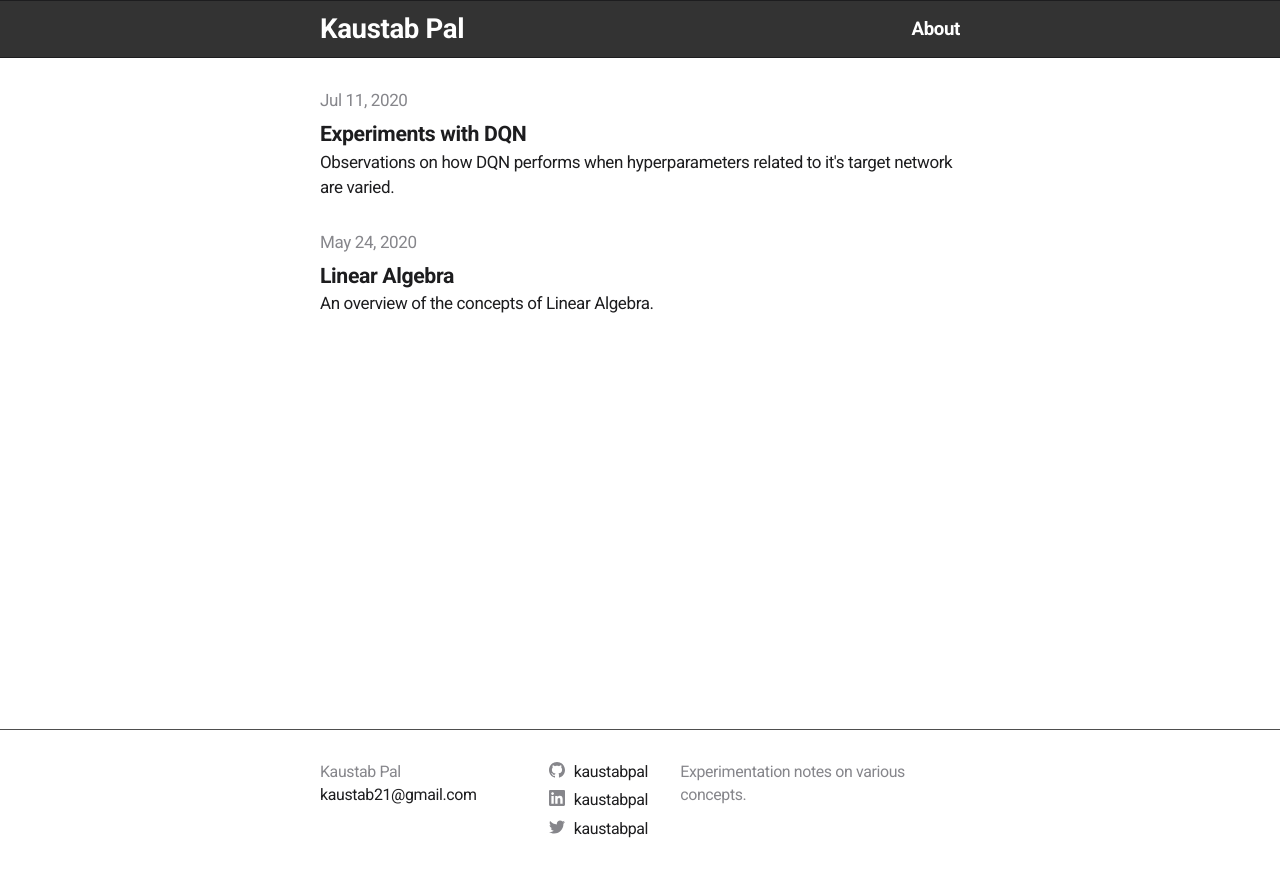
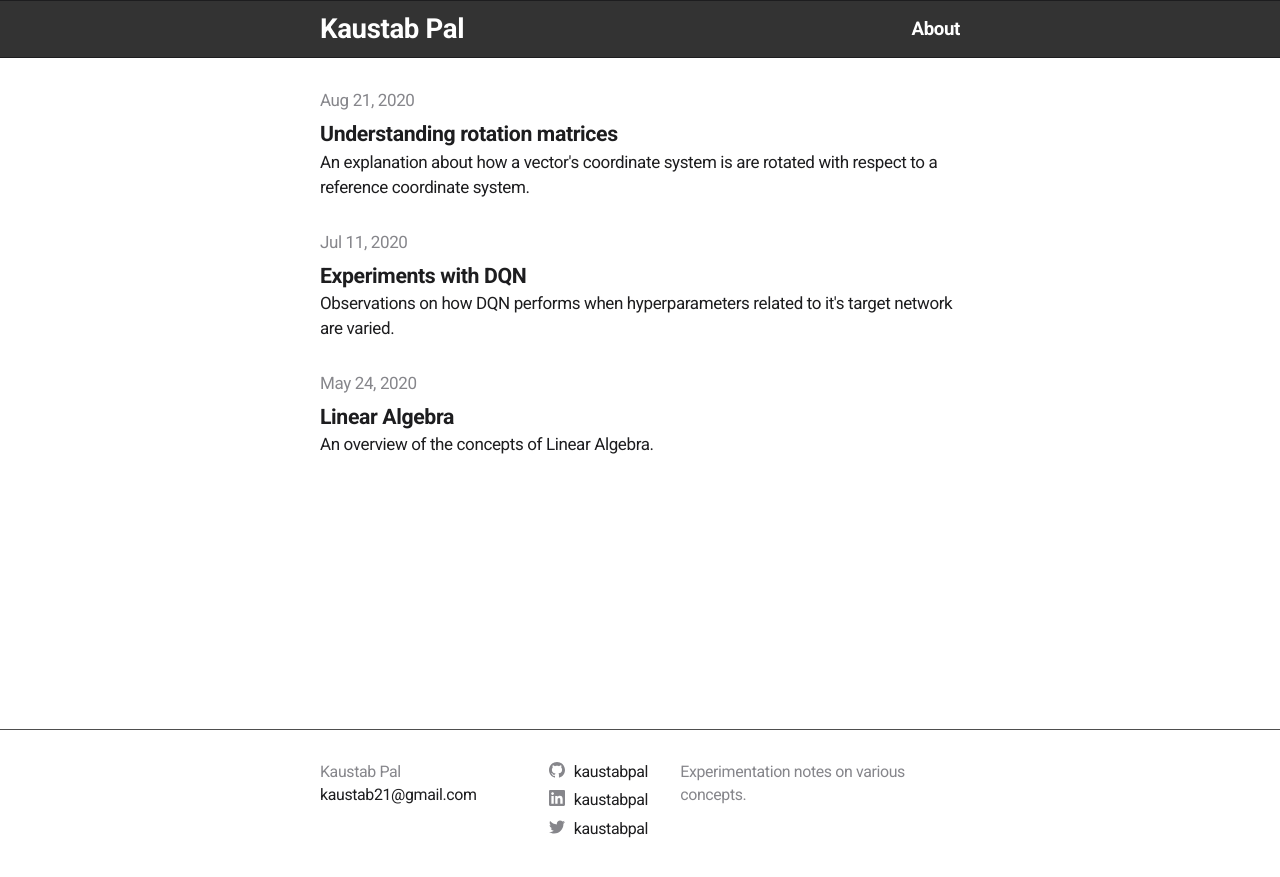
Before and after one commit to kaustabpal/kaustabpal.github.io, a Jekyll site: the page built from index.markdown, in a window 1280 px wide. Shown: the top 877 px of the page. Built offline with Jekyll 4.4.1, drawn with Linux system fonts in a browser that asks for light colours; nearby versions of some CDN libraries; some of the changed lines change nothing that is shown.

Commit message:
Added rotation matrices

```diff
--- /dev/null
+++ b/_posts/2020-08-21-rotation_matrices.md
@@ -0,0 +1,205 @@
+---
+layout: post
+title: "Understanding rotation matrices"
+excerpt: "An explanation about how a vector's coordinate system is are rotated with respect to a reference coordinate system."
+tags: maths
+---
+- *For the sake of making the explanations easier, we will be working on the two dimensional coordinate plane $$R^2$$. The same explanations work on higher-dimensional spaces as well.*
+
+- *While the concept of rotation matrix is very simple, it might get a bit confusing if you are learning about it for the first time. My advice would be to follow along slowly with this or any other source you are using and do the math yourself on a piece of paper.*
+
+{: class="table-of-content"}
+* TOC
+{:toc}
+
+# Vectors
+
+Vectors are representations of points in a space. The points in the 2-d space are represented by their $$x$$ and $$y$$ coordinates which can be written in the form of a vector as:
+
+$$\begin{bmatrix}x \\ y \end{bmatrix}$$
+
+Vectors are represented as lower-case **bold** letters.
+
+# Vector dot product
+
+Given two vectors $$\boldsymbol{a}$$ and $$\boldsymbol{b}$$, their dot products is given as $$\rVert \boldsymbol{a} \rVert \times \rVert \boldsymbol{b} \rVert \times \cos \theta$$. Geometrically, the dot product tells us the projection of vector $$\boldsymbol{a}$$ on the vector $$\boldsymbol{b}$$.
+
+# Matrices
+
+A matrix can be seen as a set of column vectors where the number of columns in the matrix is the number of column vectors and the number of rows in the matrix is the size of each column vector. A $$m\times n$$ matrix has $$n$$ column vectors and each column vector is of length $$m$$. Matrices are represented as UPPERCASE letters.
+
+# Linear combination
+
+Given two vectors $$\boldsymbol{v_{1}}$$ and $$\boldsymbol{v_2}$$ and scalars $$\lambda_1$$ and $$\lambda_2$$, the sum $$\lambda_1 \boldsymbol{v_1}+\lambda_2 \boldsymbol{v_2}$$ is called a linear combination of the vectors $$\boldsymbol{v_1}$$ and $$\boldsymbol{v_2}$$. The scalars $$\lambda_1$$ and $$\lambda_2$$ are called the coefficients of the linear combination.
+
+If vectors $$\boldsymbol{v_1}$$ and $$\boldsymbol{v_2}$$ are column vectors of a matrix $$A$$ and the vector $$\boldsymbol{x}$$ is given by $$\boldsymbol{x}=\begin{bmatrix}\lambda_1 & \lambda_2\end{bmatrix}^T$$, then $$A\boldsymbol{x}$$ gives us the linear combination of the column vectors of the matrix $$A$$ where the coefficients of the linear combination are the values of the vector $$\boldsymbol{x}$$.
+
+# Vector spaces
+
+In two dimensional vectors, the vectors have two components that represents the $$x$$ coordinates and $$y$$ coordinates of the two-dimensional plane. This two-dimensional plane is called a vector space. If we pick any two vectors from this two-dimensional plane, their linear combination will always lie in the plane. As a rule of thumb, if we take any number of vectors from a vector space, their linear combination will always lie in that vector space. Some other examples of vector spaces are the three-dimensional space, four-dimensional space and so on.
+
+# Span
+
+We are given two vectors $$\begin{bmatrix}0 & 1\end{bmatrix}^T$$ and $$\begin{bmatrix}1 & 0\end{bmatrix}^T$$. These two vectors lie on the two-dimensional vector space. If we pick any vector from this space, it will be a linear combination of these two vectors. That is why these two vectors are said to span the space.
+
+ Vectors $$\boldsymbol{v_1}, \boldsymbol{v_2}, \dots \boldsymbol{v_n}$$ are said to span a space when the space consists of all linear combinations of those vectors.
+# Basis
+
+ If we are given a sequence of vectors $$\boldsymbol{v_1}, \boldsymbol{v_2}, \dots \boldsymbol{v_n}$$ such that they are independent and they span a vector space, then these vectors are said to form the basis for that vector space.
+
+# Standard Basis
+
+The standard basis vectors are the simplest basis vectors for a given vector space. In a standard basis vector, only one element is $$1$$ and all the other elements are $$0$$.
+
+For a given euclidean space, the standard basis vectors are the unit vectors of the axes of that vector space. For the two dimensional vector space, the standard basis vectors are:
+
+$$\hat{x}=\begin{bmatrix}1\\0\end{bmatrix}$$
+
+and
+
+$$\hat{y}=\begin{bmatrix}0\\1\end{bmatrix}$$
+
+Every other vector in this vector space is given by the linear combination of these two vectors.
+
+# Coordinate system
+
+We represent a coordinate system as $$\{A\}$$.
+
+Let $$\{E\}$$ be the coordinate system of the earth and $$\{P\}$$ be the coordinate system of a flying airplane.
+
+Let $$^{P}\boldsymbol{p}$$ be the position vectors of the people sitting inside the plane in the airplane's coordinate system $$\{P\}$$.
+
+Let $$^{E}\boldsymbol{p}$$ be the position vector of the people sitting inside the plane in the earth's coordinate system $$\{E\}$$.
+
+As the airplane moves, $$^{P}\boldsymbol{p}$$ remains the same, but $$^{E}\boldsymbol{p}$$ changes. This is because when we say the airplane moves, what we are implying is the coordinate system of the airplane i.e. $$\{P\}$$ is moving with respect to the coordinate system of the earth $$\{E\}$$. What this means is that as the airplane moves, everything inside the airplane moves with it as well since they lie in the airplane's coordinate system. That is why with respect to the airplane's coordinate system everything is stationary. However with respect to the earth's coordinate system, as the airplane moves, everything inside the airplane is moving as well. Therefore their position vectors with respect to the earth's coordinate system will keep changing.
+
+# Rotating a coordinate frame
+
+Let's start by looking at the airplane's coordinate system $$\{P\}$$, which is at an angle $$0\degree$$ with respect to the earth's coordinate system $$\{E\}$$.
+
+> ![](assets/img/mr/File_001.png)
+*Fig 1: Airplane coordinate system $$\{P\}$$ at an angle $$0\degree$$ with respect to the Earth coordinate system $$\{E\}$$.*
+
+For the airplane's coordinate system, $$^{P}\boldsymbol{x}$$ is the unit basis vector which represents the x-axis and $$^{P}\boldsymbol{y}$$ is the unit basis vector which represents the y-axis.
+
+For the earth's coordinate system, $$^{E}\boldsymbol{x}$$ is the unit basis vector which represents the x-axis and $$^{E}\boldsymbol{y}$$ is the unit basis vector which represents the y-axis.
+
+Since $$^{P}\boldsymbol{x}$$ is the standard basis vector for $$\{P\}$$,
+
+$$^{P}\boldsymbol{x} = \begin{bmatrix}1\\0\end{bmatrix}$$
+
+To represent $$^{P}\boldsymbol{x}$$ with respect to earth's coordinate system $$\{E\}$$, we need to find the projection of $$^{P}\boldsymbol{x}$$ on $$^{E}\boldsymbol{x}$$ and $$^{P}\boldsymbol{x}$$ on $$^{E}\boldsymbol{y}$$. This will give us the $$x$$ and $$y$$ coordinates of $$^{P}\boldsymbol{x}$$ with respect to earth's coordinate system $$\{E\}$$.
+
+To find the projection of one vector on another we use dot product.
+
+Therefore the $$x$$ component of $$^{P}\boldsymbol{x}$$ with respect to $$\{E\}$$ is
+
+$$\rVert ^{P}\boldsymbol{x}\rVert \rVert ^{E}\boldsymbol{x}\rVert \cos \theta$$
+
+The $$y$$ component of $$^{P}\boldsymbol{x}$$ with respect to $$\{E\}$$ is
+
+$$\rVert ^{P}\boldsymbol{x}\rVert \rVert ^{E}\boldsymbol{y}\rVert \cos (90 - \theta)$$
+
+Representing this in the form of a vector, we get:
+
+$$^{E}\boldsymbol{x}_{P}=\begin{bmatrix}\rVert ^{P}\boldsymbol{x}\rVert \rVert ^{E}\boldsymbol{x}\rVert \cos \theta \\ \rVert ^{P}\boldsymbol{x}\rVert \rVert ^{E}\boldsymbol{y}\rVert \cos (90 - \theta)\end{bmatrix}$$
+
+$$^{E}\boldsymbol{x}_{P}$$ is the $$^{P}\boldsymbol{x}$$ vector with respect to Earth's coordinate system.
+
+Here, $$\theta$$ is the angle between $$^{P}\boldsymbol{x}$$ and $$^{E}\boldsymbol{x}$$. For this example $$\theta$$ is $$0$$.
+
+Since $$^{P}\boldsymbol{x}$$ and $$^{E}\boldsymbol{x}$$ are unit basis vectors, $$\rVert ^{P}\boldsymbol{x}\rVert = 1$$ and $$\rVert ^{E}\boldsymbol{x}\rVert = 1$$.
+
+Putting these values in $$^{E}\boldsymbol{x}_{P}$$ we get
+
+$$^{E}\boldsymbol{x}_{P}=\begin{bmatrix}1 \times 1 \times \cos 0 \\ 1 \times 1 \times \cos (90 - 0)\end{bmatrix} = \begin{bmatrix}1 \\ 0\end{bmatrix}$$
+
+Similarly, since $$^{P}\boldsymbol{y}$$ is the standard basis vector for $$\{P\}$$,
+
+$$^{P}\boldsymbol{y} = \begin{bmatrix}0\\1\end{bmatrix}$$
+
+To represent $$^{P}\boldsymbol{y}$$ with respect to earth's coordinate system, we need to find the projection of $$^{P}\boldsymbol{y}$$ on $$^{E}\boldsymbol{x}$$ and $$^{P}\boldsymbol{y}$$ on $$^{E}\boldsymbol{y}$$. This will give us the $$x$$ and $$y$$ coordinates of $$^{P}\boldsymbol{y}$$ with respect to earth's coordinate system $$\{E\}$$.
+
+The $$x$$ component of $$^{P}\boldsymbol{y}$$ with respect to $$\{E\}$$ is
+
+$$\rVert ^{P}\boldsymbol{y}\rVert \rVert ^{E}\boldsymbol{x}\rVert \cos (90+\theta)$$
+
+The $$y$$ component of $$^{P}\boldsymbol{y}$$ with respect to $$\{E\}$$ is
+
+$$\rVert ^{P}\boldsymbol{y}\rVert \rVert ^{E}\boldsymbol{y}\rVert \cos \theta$$
+
+Representing this in the form of a vector, we get:
+
+$$^{E}\boldsymbol{y}_{P}=\begin{bmatrix}\rVert ^{P}\boldsymbol{y}\rVert \rVert ^{E}\boldsymbol{x}\rVert \cos (90+\theta) \\ \rVert ^{P}\boldsymbol{y}\rVert \rVert ^{E}\boldsymbol{y}\rVert \cos \theta\end{bmatrix}$$
+
+$$^{E}\boldsymbol{y}_{P}$$ is the $$^{P}\boldsymbol{y}$$ vector with respect to Earth's coordinate system $$\{E\}$$.
+
+Here, $$\theta$$ is the angle between $$^{P}\boldsymbol{x}$$ and $$^{E}\boldsymbol{x}$$. Since $$^{P}\boldsymbol{x}$$ makes an angle of $$\theta$$ with $$^{E}\boldsymbol{x}$$, $$^{P}\boldsymbol{y}$$ will make an angle of $$90+\theta$$ with $$^{E}\boldsymbol{x}$$ and $$^{P}\boldsymbol{y}$$ will make an angle of $$\theta$$ with $$^{E}\boldsymbol{y}$$. For this example $$\theta$$ is $$0$$.
+
+Since $$^{P}\boldsymbol{y}$$, $$^{E}\boldsymbol{x}$$ and $$^{E}\boldsymbol{y}$$ are unit basis vectors, $$\rVert ^{P}\boldsymbol{x}\rVert = 1$$ and $$\rVert ^{E}\boldsymbol{x}\rVert = 1$$ and $$\rVert ^{E}\boldsymbol{y}\rVert = 1$$.
+
+Putting these values in $$^{E}\boldsymbol{y}_{P}$$ we get
+
+$$^{E}\boldsymbol{y}_{P}=\begin{bmatrix}1 \times 1 \times \cos (90+0) \\ 1 \times 1 \times \cos 0\end{bmatrix} = \begin{bmatrix}0 \\ 1\end{bmatrix}$$
+
+We represent the coordinate system $$\{P\}$$ rotated by an angle $$0\degree$$ with respect to coordinate system $$\{E\}$$ in the form of a matrix as:
+
+$$^{E}R_{P} = \begin{bmatrix}1 & 0 \\ 0 & 1 \end{bmatrix}$$
+
+Here $$^{E}R_{P}$$ is called a rotation matrix. To represent any vector in $$\{P\}$$ with respect to $$\{E\}$$ we simply multiply that vector with this matrix.
+
+Suppose we have a vector in $$\{P\}$$ represented as
+
+$$^{P}\boldsymbol{v} = \begin{bmatrix}x\\y\end{bmatrix}$$
+
+To represent $$^{P}\boldsymbol{v}$$ with respect to $$\{E\}$$ we multiply $$^{P}\boldsymbol{v}$$ to our rotation matrix $$^{E}R_{P}$$
+
+$$^{E}\boldsymbol{v}_{P}= ^{E}R_{P} \times ^{P}\boldsymbol{v} $$
+
+$$\implies ^{E}\boldsymbol{v}_{P}= \begin{bmatrix}1 & 0 \\ 0 & 1 \end{bmatrix} \times \begin{bmatrix}x\\y\end{bmatrix}$$
+
+$$ \implies ^{E}\boldsymbol{v}_{P}= x \times \begin{bmatrix}1\\0\end{bmatrix} + y \times \begin{bmatrix}0 \\ 1\end{bmatrix}$$
+
+$$ \implies ^{E}\boldsymbol{v}_{P}= x \times ^{E}\boldsymbol{x}_{P} + y \times ^{E}\boldsymbol{y}_{P}$$
+
+What happens here is we scale the standard basis vectors of our rotated coordinate frame $$\{P\}$$ with the $$x$$ and $$y$$ values of the vector inside that coordinate frame $$\{P\}$$. Adding these will give us the vector $$^{E}\boldsymbol{v}_{P}$$ which is $$^{P}\boldsymbol{v}$$ rotated by angle $$\theta$$ with respect to $$\{E\}$$. This also means that the new rotated vector is just the linear combination of the standard basis vectors of our rotated coordinate system $$\{P\}$$ which means **we cannot rotate a vector without rotating it's coordinate system with respect to our reference coordinate system.** In our example our reference coordinate system is the earth coordinate system $$\{E\}$$.
+
+In our example, we rotate our coordinate system $$\{P\}$$ by an angle $$0 \degree$$ with respect to $$\{E\}$$. The same technique applies for rotating $$\{P\}$$ by any angle $$\theta$$. To make things easier, we can simply formulate a generalized rotation matrix as
+
+$$^{E}R_{P} = \begin{bmatrix}\rVert ^{P}\boldsymbol{x}\rVert \rVert ^{E}\boldsymbol{x}\rVert \cos \theta & \rVert ^{P}\boldsymbol{y}\rVert \rVert ^{E}\boldsymbol{x}\rVert \cos (90+\theta) \\ \rVert ^{P}\boldsymbol{x}\rVert \rVert ^{E}\boldsymbol{y}\rVert \cos (90 - \theta) & \rVert ^{P}\boldsymbol{y}\rVert \rVert ^{E}\boldsymbol{y}\rVert \cos \theta \end{bmatrix}$$
+
+Now $$^{P}\boldsymbol{x}$$, $$^{P}\boldsymbol{y}$$ and $$^{E}\boldsymbol{x}$$, $$^{E}\boldsymbol{y}$$ are all standard basis vectors. Therefore $$\rVert ^{P}\boldsymbol{x}\rVert$$, $$\rVert ^{P}\boldsymbol{y}\rVert$$ and $$\rVert ^{E}\boldsymbol{x}\rVert$$, $$\rVert ^{E}\boldsymbol{y}\rVert$$ are all $$1$$.
+
+Therefore we can write $$^{E}R_{P}$$ as
+
+$$^{E}R_{P} = \begin{bmatrix}\cos \theta & \cos (90+\theta) \\ \cos (90 - \theta) & \cos \theta \end{bmatrix}$$
+
+From trigonometry, we know $$\cos (90+\theta) = - \sin \theta$$ and $$\cos (90-\theta) =  \sin \theta$$. Substituting these in $$^{E}R_{P}$$ we get our final rotation matrix as:
+
+$$^{E}R_{P} = \begin{bmatrix}\cos \theta & - \sin \theta \\ \sin \theta & \cos \theta \end{bmatrix}$$
+
+# Rotation Matrices
+
+Using the rotation matrix $$^{E}R_{P}$$ we can rotate any vector's coordinate system by any angle with respect to our reference coordinate system.
+
+In our airplane example, our reference coordinate system is the earth $$\{E\}$$. If we want to rotate our airplane by an angle of $$\theta$$ with respect to Earth $$\{E\}$$, we need to rotate our airplane's coordinate system $$\{P\}$$ by an angle of $$\theta$$ with respect to our Earth's coordinate system $$\{E\}$$.
+
+Let $$\theta$$ be equal to $$30 \degree$$.
+
+Then our rotation matrix $$^{E}R_{P}$$ becomes
+
+$$^{E}R_{P} = \begin{bmatrix}\cos 30 \degree & - \sin 30 \degree \\ \sin 30 \degree & \cos 30 \degree \end{bmatrix}$$
+
+$$\implies ^{E}R_{P} = \begin{bmatrix}0.86 & - 0.5 \\ 0.5 & 0.86 \end{bmatrix}$$
+
+If we plot the column vectors of this rotation matrix, we will see that the coordinate system of the airplane $$\{P\}$$ is rotated by $$30\degree$$ with respect to the Earth's coordinate system $$\{E\}$$. Any vector that lies in $$\{P\}$$ will also be rotated by $$30 \degree$$ with respect to $$\{E\}$$. To represent any vector in $$\{P\}$$ with respect to $$\{E\}$$, we simply multiply that vector with our rotation matrix $$^{E}R_{P}$$ to get the vector with respect to our earth coordinate system $$\{E\}$$.
+
+> ![](assets/img/mr/File_002.png)
+*Fig 2: Airplane coordinate system $$\{P\}$$ at an angle $$30\degree$$ with respect to the Earth coordinate system $$\{E\}$$.*
+
+
+# References
+
+1. [https://www.youtube.com/watch?v=lVjFhNv2N8o](https://www.youtube.com/watch?v=lVjFhNv2N8o)
+
+2. Craig, 1955. (1986). Introduction to robotics : mechanics & control / John J. Craig.. Reading, Mass.: Addison-Wesley Pub. Co.,. ISBN: 0201103265
--- a/_sass/minima.scss
+++ b/_sass/minima.scss
@@ -24,7 +24,7 @@ $table-text-align: left !default;
 $content-width:    700px !default;
 
 $on-palm:          600px !default;
-$on-laptop:        800px !default;
+$on-laptop:        700px !default;
 
 // Use media queries like this:
 // @include media-query($on-palm) {
```
Also changed, not shown: assets/img/mr/File_001.png (added), assets/img/mr/File_002.png (added).
